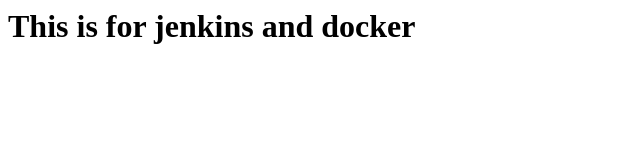
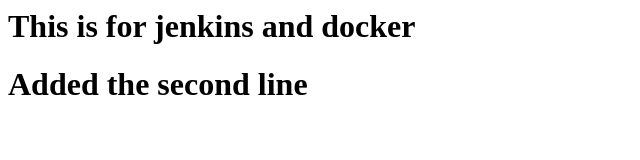
Before and after one commit to Keerthivasan004/jenkins-practice, a plain HTML site: page index.html in a window 1280 px wide. Shown: the whole page, without its empty margins (0-640 px from the left). Drawn offline with Linux system fonts and the light colour scheme.

Commit message:
added the second line

```diff
--- a/index.html
+++ b/index.html
@@ -1,5 +1,6 @@
 <html>
 <head>
 <h1>This is for jenkins and docker</h1>
+<h1>Added the second line</h1>
 </head>
 </html>
```
